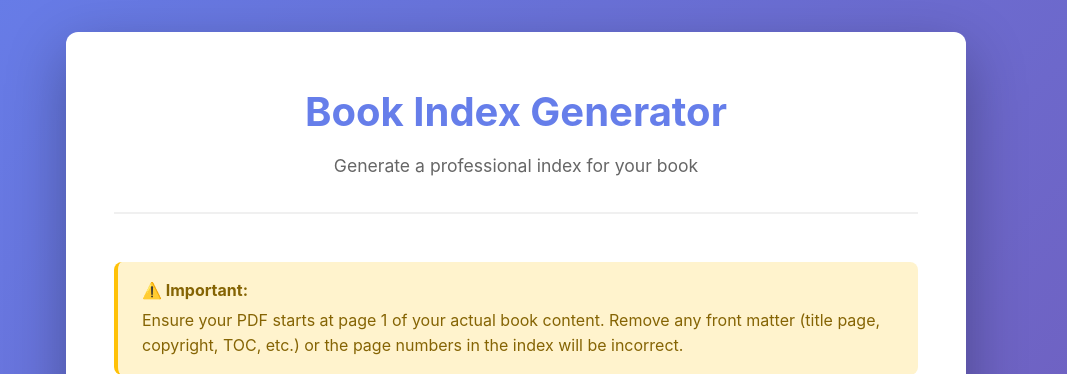
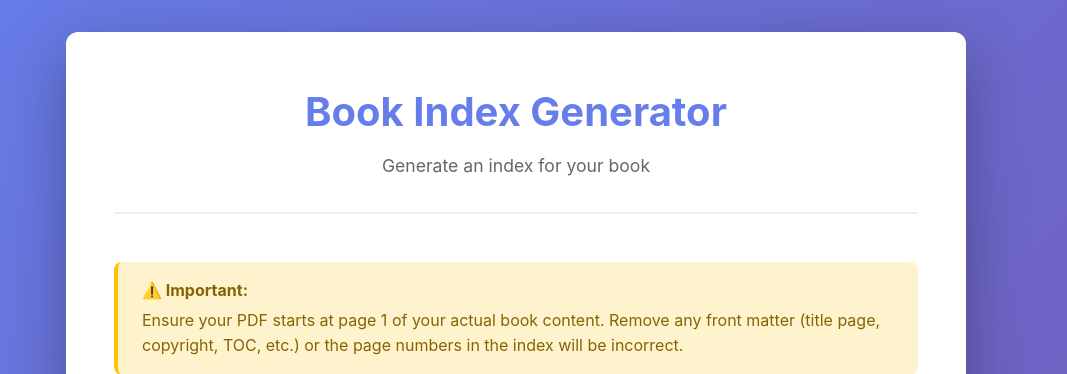
Before and after one commit to smorello87/book-index, a Flask app: page / in a window 1280 px wide. Shown: the top 374 px of the page, without its empty margins (124-1191 px from the left). Run offline with Flask 3, Linux system fonts and the light colour scheme.

Commit message:
Update index.html

```diff
--- a/templates/index.html
+++ b/templates/index.html
@@ -10,7 +10,7 @@
     <div class="container">
         <header>
             <h1>Book Index Generator</h1>
-            <p class="subtitle">Generate a professional index for your book</p>
+            <p class="subtitle">Generate an index for your book</p>
         </header>
 
         <main>
```
